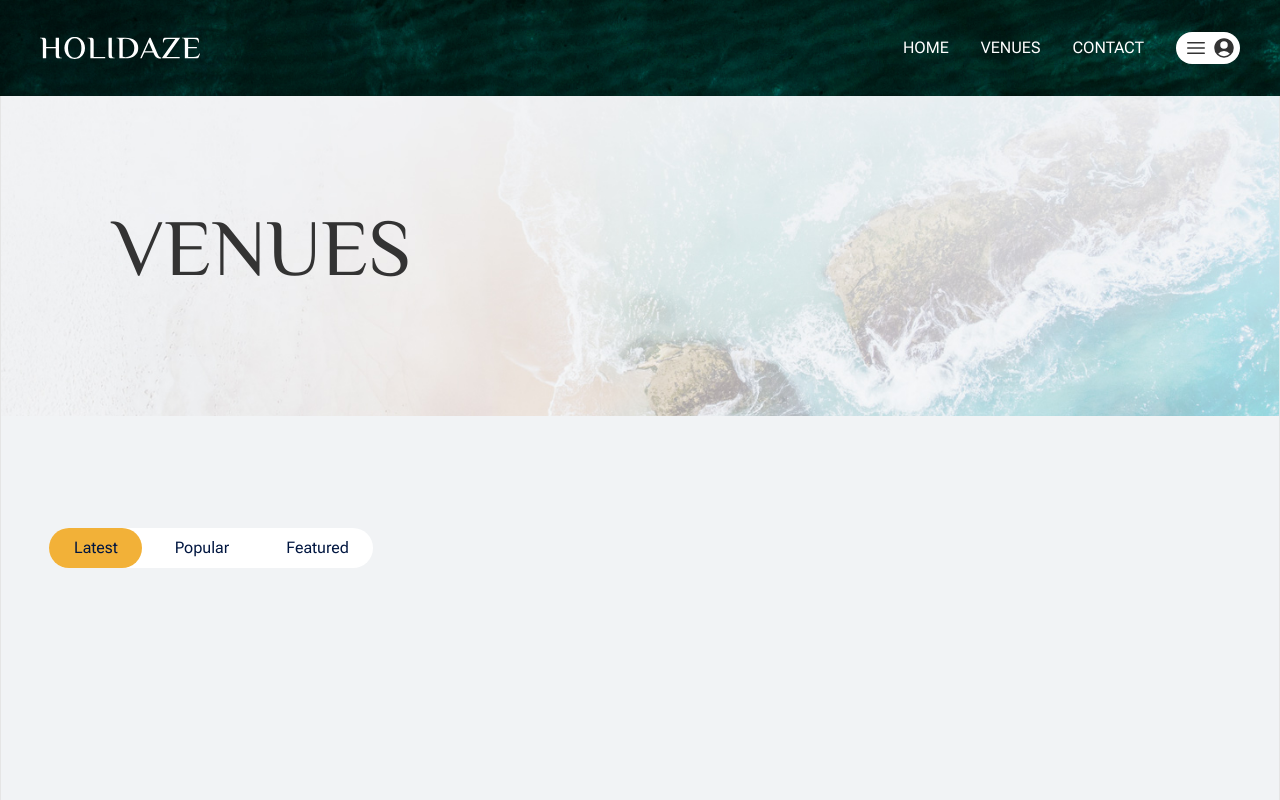
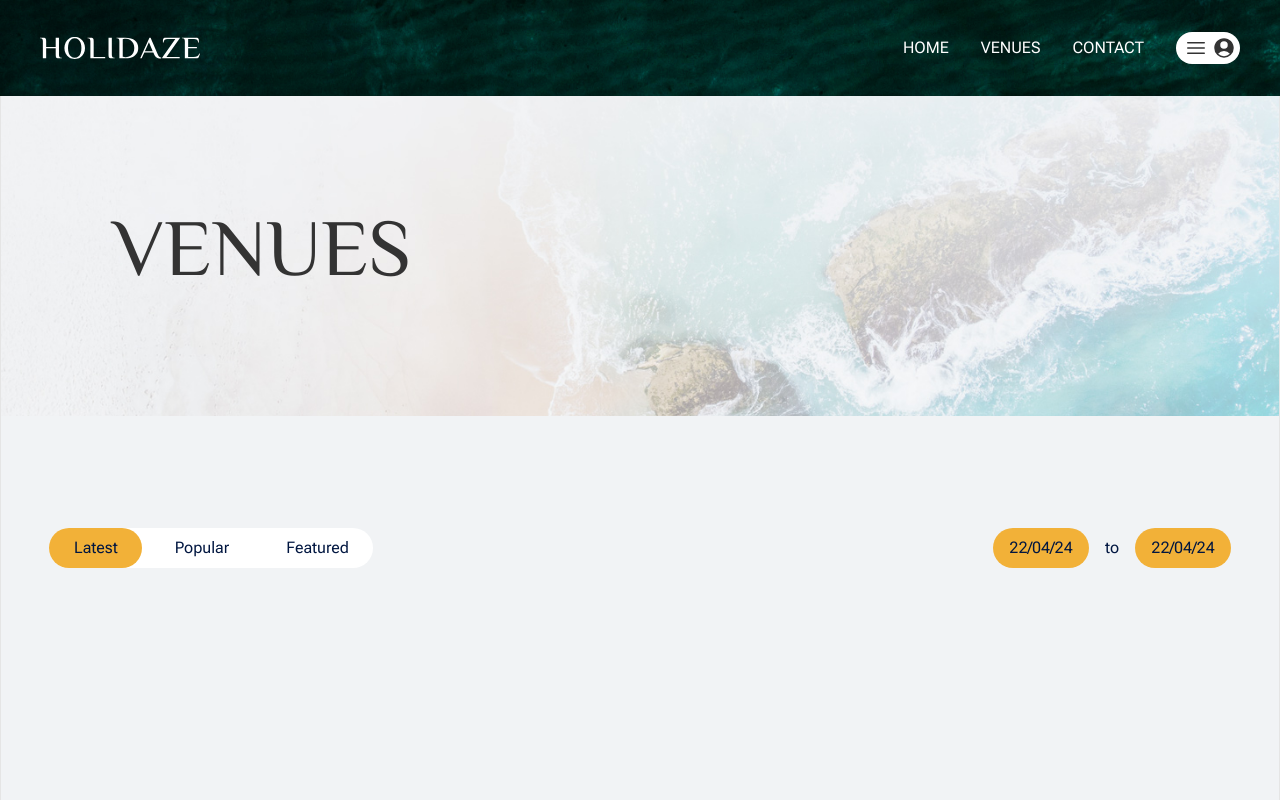
Before and after one commit to devholdt/Holidaze, a Next.js app: page /venues in a window 1280 px wide. Shown: the top 800 px of the page. Built offline with nearby package versions, Linux system fonts and the light colour scheme.

Commit message:
adds DatePick component to venues page with styles, moves RadioButtons to the component file

```diff
--- a/app/ui/date-picker.tsx
+++ b/app/ui/date-picker.tsx
@@ -0,0 +1,28 @@
+"use client";
+
+import React, { useState } from "react";
+import DatePicker from "react-datepicker";
+import "react-datepicker/dist/react-datepicker.css";
+
+const DateInput = () => {
+	const [startDate, setStartDate] = useState<Date | null>(new Date());
+
+	return (
+		<DatePicker
+			selected={startDate}
+			onChange={(date: Date | null) => setStartDate(date)}
+			dateFormat={"dd/MM/yy"}
+			className="bg-yellow py-2 text-center rounded-full w-24"
+		/>
+	);
+};
+
+export default function DatePick() {
+	return (
+		<div className="flex items-center gap-4 text-blue">
+			<DateInput />
+			<p>to</p>
+			<DateInput />
+		</div>
+	);
+}
--- a/app/ui/radio-buttons.tsx
+++ b/app/ui/radio-buttons.tsx
@@ -2,18 +2,18 @@
 
 import React, { Component } from "react";
 
-type RadioButtonsProps = {
+type RadioButtonProps = {
 	name: string;
 	options: string[];
 	defaultOption: string;
 };
 
-type RadioButtonsState = {
+type RadioButtonState = {
 	selectedOption: string;
 };
 
-class RadioButtons extends Component<RadioButtonsProps, RadioButtonsState> {
-	constructor(props: RadioButtonsProps) {
+class RadioButton extends Component<RadioButtonProps, RadioButtonState> {
+	constructor(props: RadioButtonProps) {
 		super(props);
 		this.state = {
 			selectedOption: this.props.defaultOption,
@@ -54,4 +54,16 @@ class RadioButtons extends Component<RadioButtonsProps, RadioButtonsState> {
 	}
 }
 
-export default RadioButtons;
+export default function RadioButtons() {
+	return (
+		<fieldset>
+			<div className="w-fit bg-white rounded-full">
+				<RadioButton
+					name="venueType"
+					options={["Latest", "Popular", "Featured"]}
+					defaultOption="Latest"
+				/>
+			</div>
+		</fieldset>
+	);
+}
--- a/app/venues/page.tsx
+++ b/app/venues/page.tsx
@@ -1,6 +1,7 @@
 import { Metadata } from "next";
 import Hero from "@/app/ui/hero";
 import RadioButtons from "@/app/ui/radio-buttons";
+import DatePick from "@/app/ui/date-picker";
 
 export const metadata: Metadata = {
 	title: "Venues",
@@ -11,16 +12,9 @@ export default function Page() {
 		<main className="flex flex-col min-h-screen max-w-7xl m-auto border-x border-lightGrey bg-background">
 			<Hero heading="Venues" headingLevel={1} />
 
-			<div className="mx-12 mt-28 mb-12">
-				<fieldset>
-					<div className="w-fit bg-white rounded-full">
-						<RadioButtons
-							name="venueType"
-							options={["Latest", "Popular", "Featured"]}
-							defaultOption="Latest"
-						/>
-					</div>
-				</fieldset>
+			<div className="flex justify-between mx-12 mt-28 mb-12">
+				<RadioButtons />
+				<DatePick />
 			</div>
 		</main>
 	);
--- a/package.json
+++ b/package.json
@@ -10,6 +10,7 @@
   },
   "dependencies": {
     "@heroicons/react": "^2.1.3",
+    "@types/react-datepicker": "^6.2.0",
     "next": "14.2.2",
     "prop-types": "^15.8.1",
     "react": "^18",
```
Also changed, not shown: 1 other file (tests, documents, lock files or other folders).
